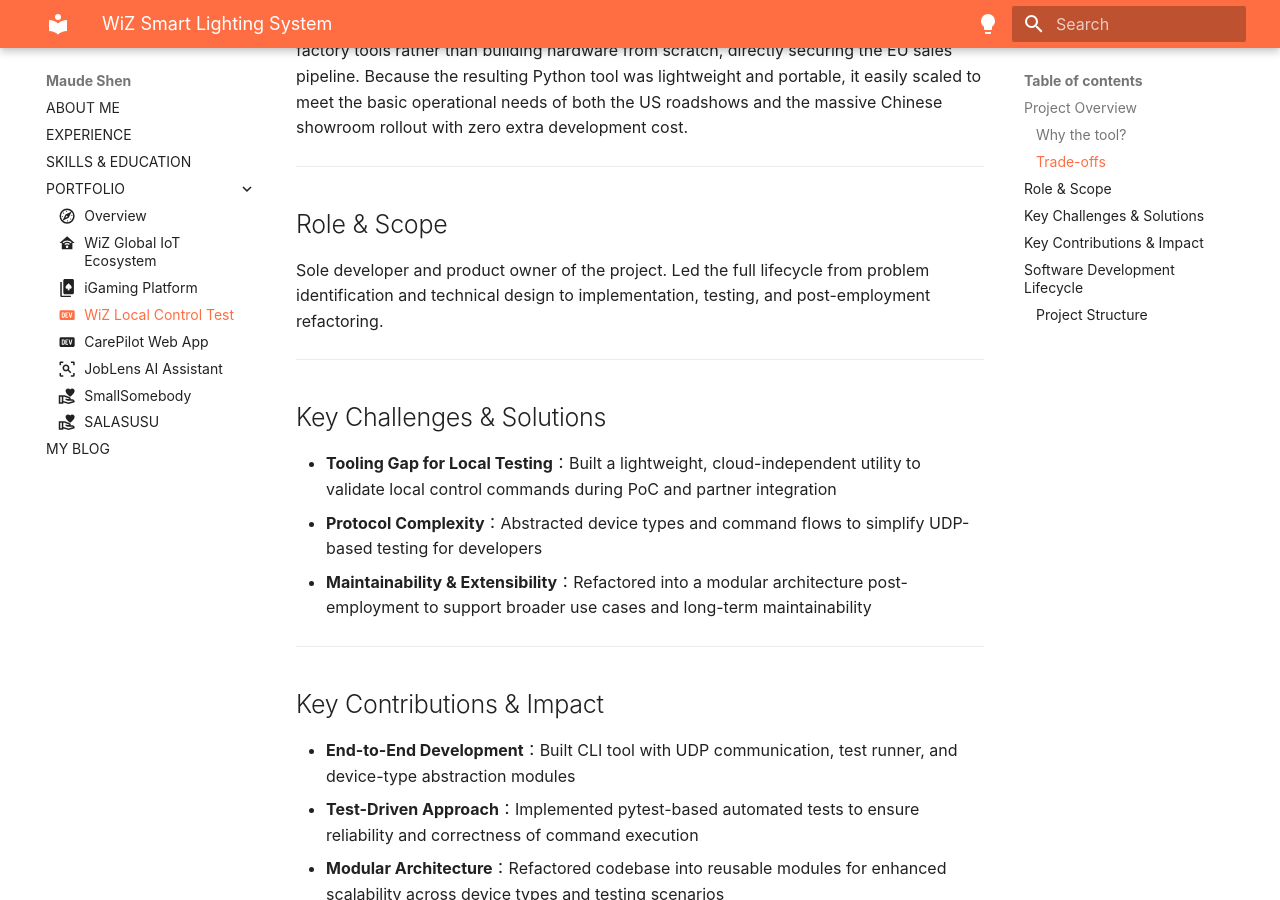
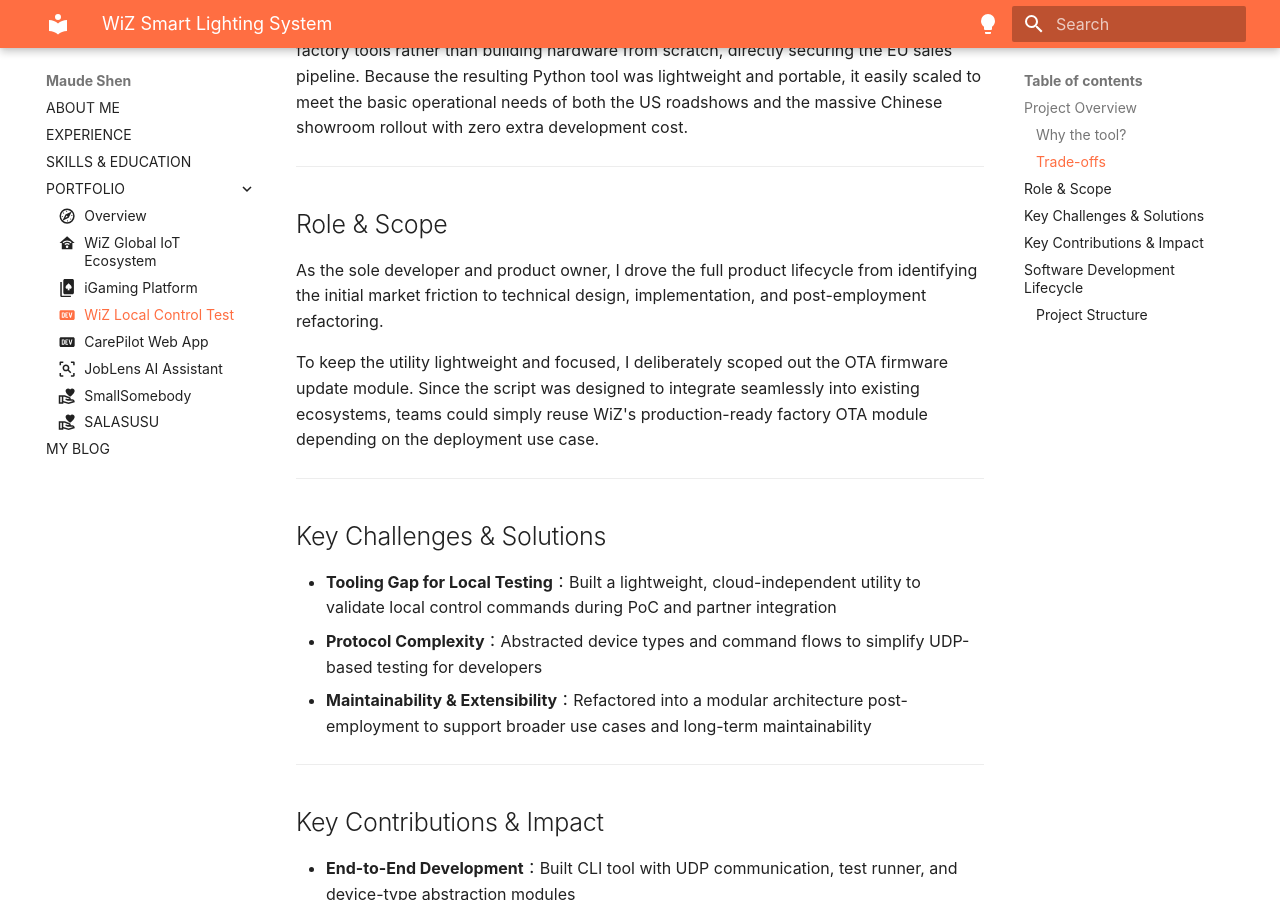
Before and after one commit to maudes/cv, an MkDocs documentation site: the page built from docs/projects/wiz_local.md, in a window 1280 px wide and 900 px high, scrolled down 1473 px. Built offline with MkDocs 1.6.1 and Material for MkDocs 9.7.7, drawn with Linux system fonts in a browser that asks for light colours; some web fonts are replaced.

Commit message:
Edit details

```diff
--- a/docs/projects/wiz_local.md
+++ b/docs/projects/wiz_local.md
@@ -26,7 +26,9 @@
 ---
 
 ## Role & Scope
-Sole developer and product owner of the project. Led the full lifecycle from problem identification and technical design to implementation, testing, and post-employment refactoring.
+As the sole developer and product owner, I drove the full product lifecycle from identifying the initial market friction to technical design, implementation, and post-employment refactoring.
+
+To keep the utility lightweight and focused, I deliberately scoped out the OTA firmware update module. Since the script was designed to integrate seamlessly into existing ecosystems, teams could simply reuse WiZ's production-ready factory OTA module depending on the deployment use case.
 
 ---
 
```
